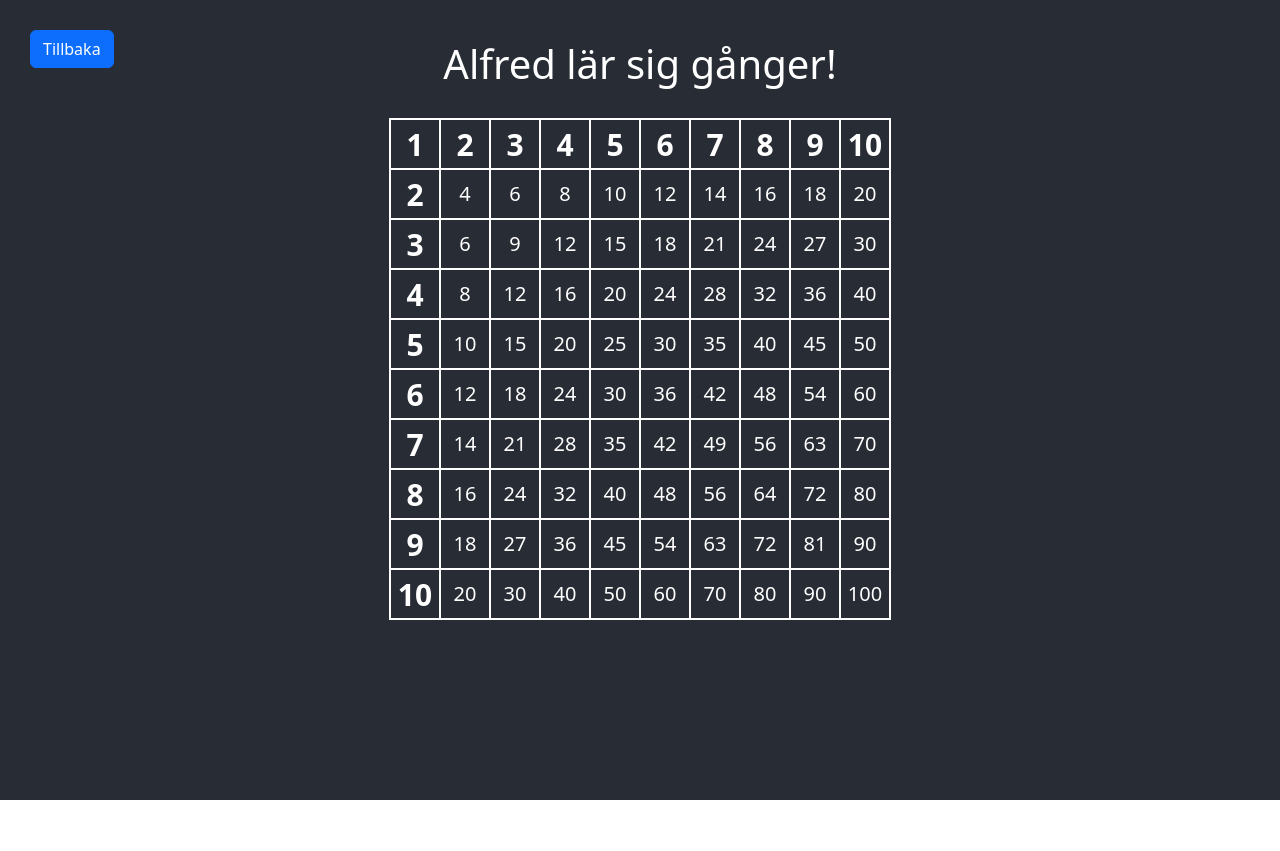
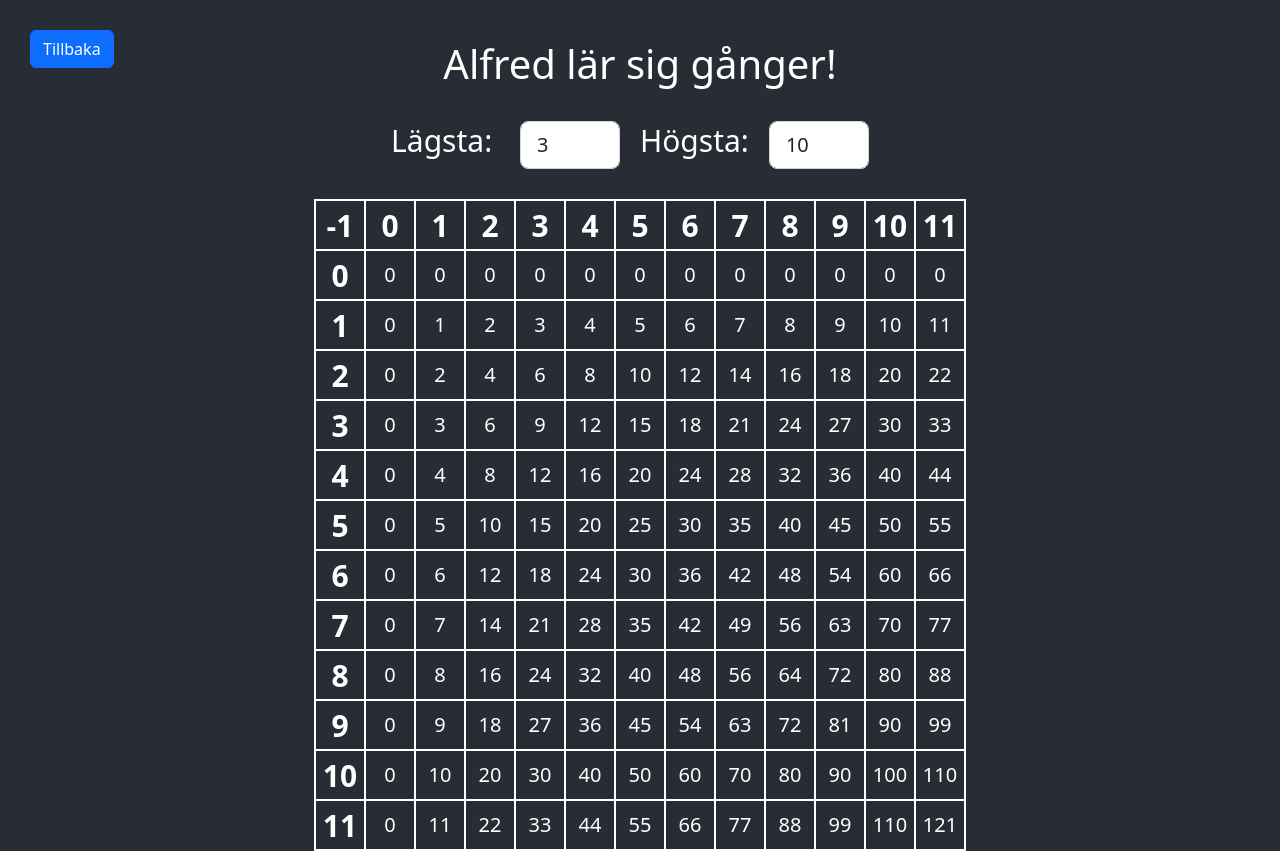
Before and after one commit to patrictysk/matte, a React (Create React App) app: page / in a window 1280 px wide. Both pictures are taken after a click on the element "Kolla". Before the commit the page ends 800 px from the top, so only its background shows below. Built offline with nearby package versions, Linux system fonts and the light colour scheme.

Commit message:
Added some number input

```diff
--- a/src/components/Learn/Learn.tsx
+++ b/src/components/Learn/Learn.tsx
@@ -1,16 +1,41 @@
+import { useState } from 'react'
 import * as Styled from './styles'
+import Form from 'react-bootstrap/Form';
 
 const Learn = () => {
 
-    const numbers = [1, 2, 3, 4, 5, 6, 7, 8, 9, 10]
+    const [low, setLow] = useState<number>(3)
+
+    const numbers = [0, 1, 2, 3, 4, 5, 6, 7, 8, 9, 10, 11]
+
+    const handleLowChange = (e: React.ChangeEvent<HTMLInputElement>) => {
+        console.log('e :>> ', e.target.value);
+        setLow(Number.parseInt(e.target.value))
+    }
+
+    console.log('low :>> ', low);
 
     return (
         <Styled.Wrapper>
-            {numbers.map(item =>
+            <Styled.FormWrapper>
+                <Form>
+                    <Form.Label>Lägsta: </Form.Label>
+                    <Form.Control type='text' value={low} size='lg' onChange={handleLowChange} />
+                    <Form.Label>Högsta:</Form.Label>
+                    <Form.Control type='text' value='10' size='lg' />
+                </Form>
+            </Styled.FormWrapper>
+            <Styled.TableWrapper>
                 <Styled.Row>
-                    {numbers.map(innerItem => <span><span>{item * innerItem}</span></span>)}
+                    <span><span>{numbers[0] - 1}</span></span>
+                    {numbers.map(item => <span><span>{item}</span></span>)}
                 </Styled.Row>
-            )}
+                {numbers.map((item, index) =>
+                    <Styled.Row>
+                        <span><span>{numbers[index]}</span></span>{numbers.map(innerItem => <span><span>{item * innerItem}</span></span>)}
+                    </Styled.Row>
+                )}
+            </Styled.TableWrapper>
         </Styled.Wrapper>
     )
 }
--- a/src/components/Learn/styles.ts
+++ b/src/components/Learn/styles.ts
@@ -1,6 +1,5 @@
 import styled from 'styled-components'
 import { default as BsButton } from 'react-bootstrap/Button';
-
 interface TitleProps {
     backgroundColor?: string
 }
@@ -12,7 +11,6 @@ const Button = styled(BsButton) <TitleProps>`
 `
 
 const Wrapper = styled.div`
-    border: solid 1px white;
 `
 
 const Row = styled.div`
@@ -43,8 +41,29 @@ const Row = styled.div`
     }
 `
 
+const TableWrapper = styled.div`
+        border: solid 1px white;
+`
+
+const FormWrapper = styled.div`
+
+    margin-bottom: 30px;
+    .form-label {
+        display: inline;
+        width: auto;
+        margin-right: 20px;
+    }
+    .form-control {
+        display: inline;
+        width: 100px;
+        margin-right: 20px;
+    }
+`
+
 export {
     Wrapper,
     Row,
-    Button
+    Button,
+    TableWrapper,
+    FormWrapper
 }
```
Also changed, not shown: 1 other file (tests, documents, lock files or other folders).
